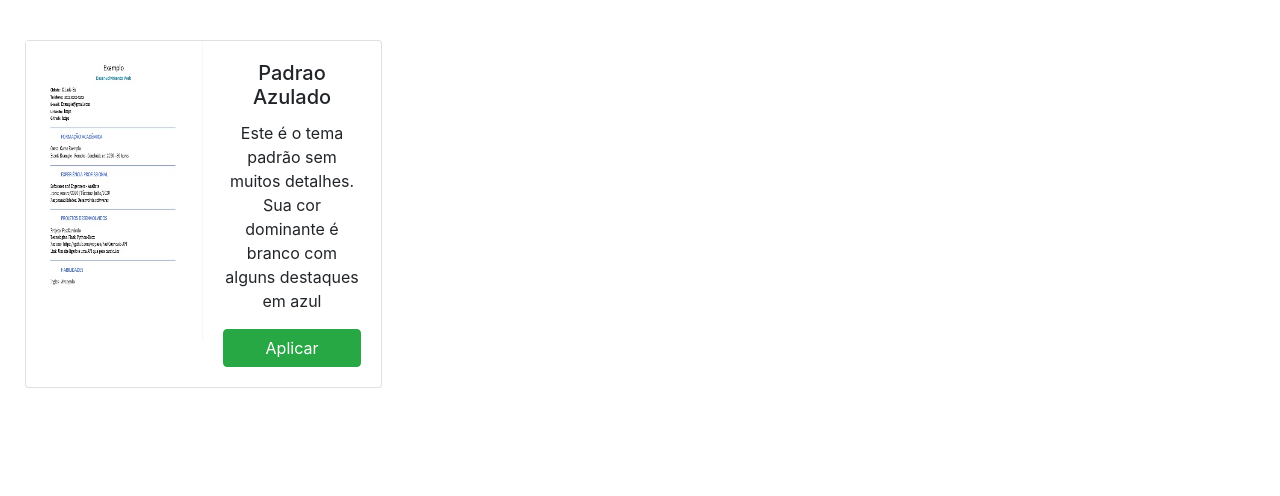
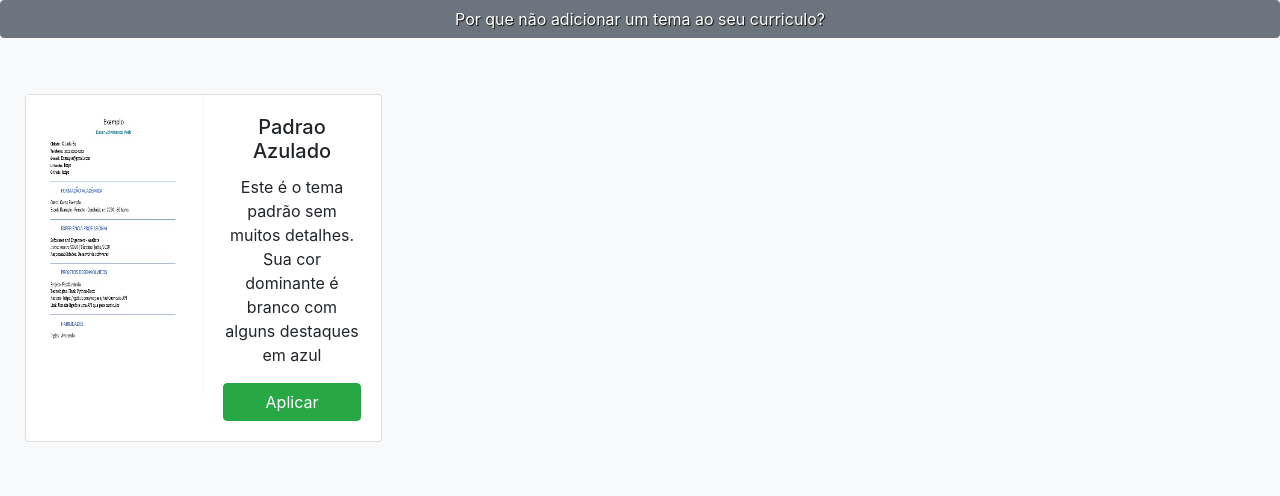
Before and after one commit to oopaze/FastCurriculo, a Flask app: page /temas in a window 1280 px wide. Shown: the part 56-552 px from the top of the page. Run offline with Flask 2, Linux system fonts and the light colour scheme; some libraries are stand-ins or nearby versions; grey boxes are pictures that could not be loaded.

Commit message:
Fixing Theme Chosing

```diff
--- a/app/templates/themes.html
+++ b/app/templates/themes.html
@@ -37,7 +37,10 @@
 			</nav>
 		</header>
 
-		<div class='conteiner-fluid' style="min-height: 516px;">
+		<div class='conteiner-fluid bg-light' style="min-height: 516px;">
+
+			<p class="btn btn-secondary" style="width: 100%; text-shadow: 1px 1px 1px #111111"> Por que não adicionar um tema ao seu curriculo? </p>
+
 			<div class="row">
 				<div class="col-md-4" align="center" style="padding: 40px;">
 					<div class="card mb-3" style="width: 100%;">
```
